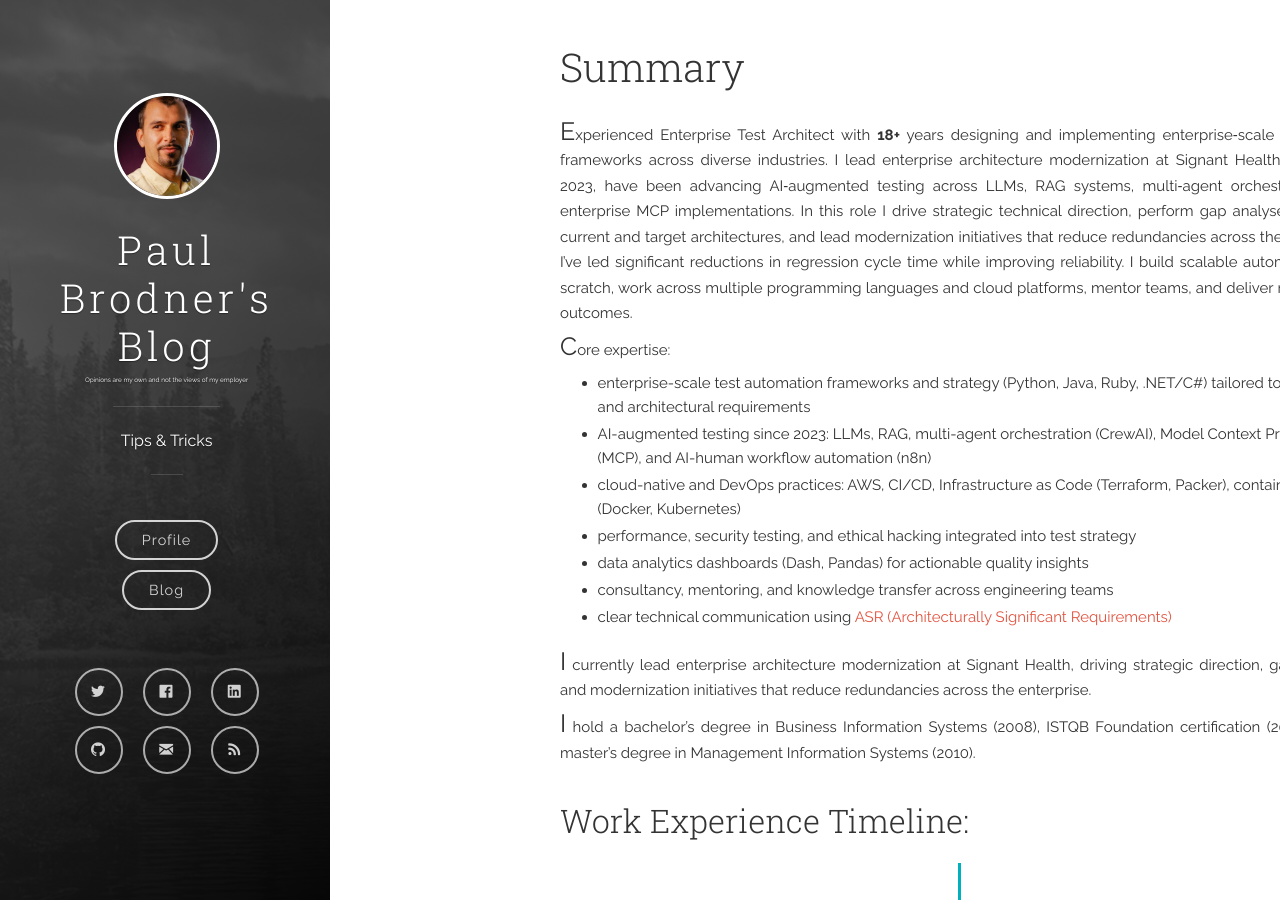
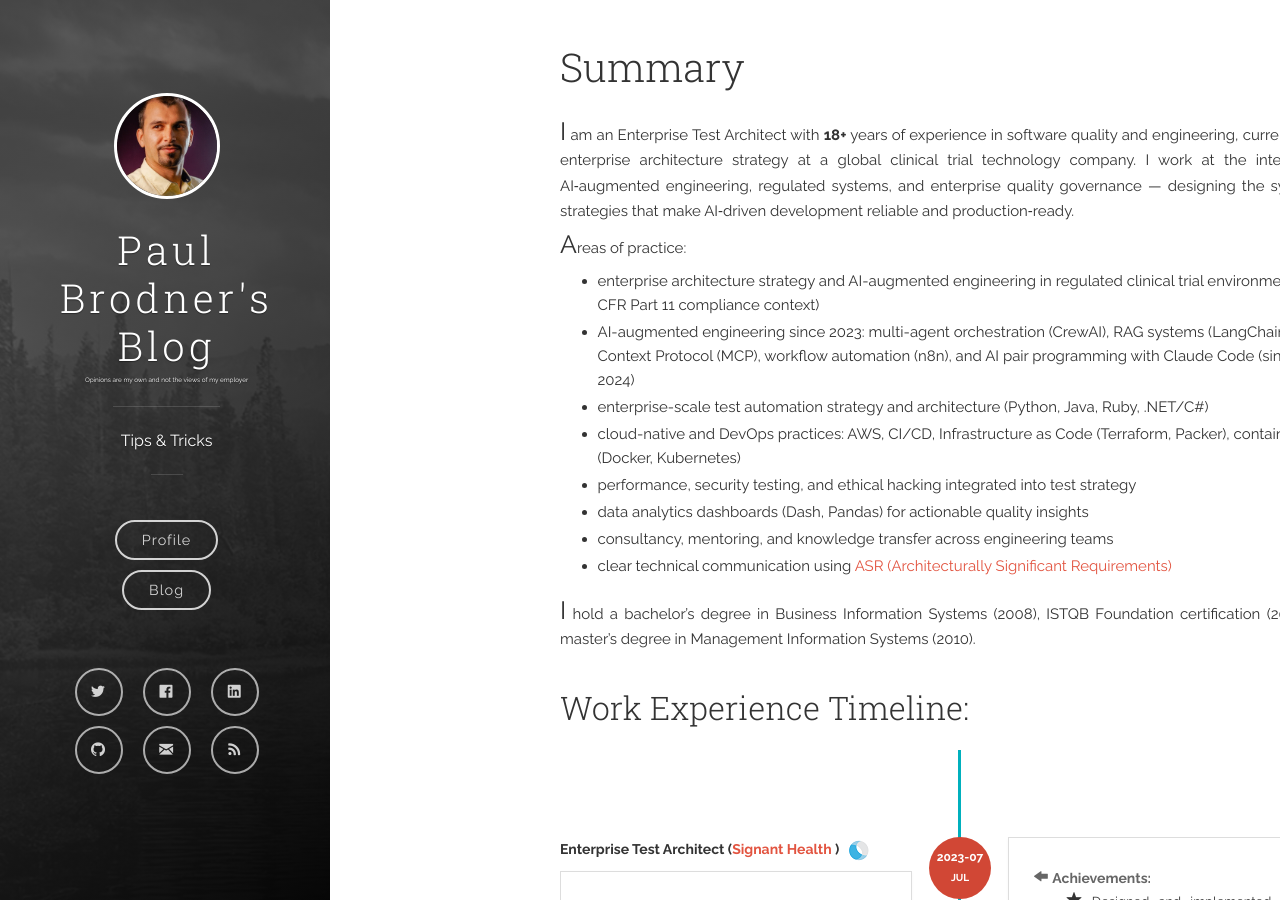
Before and after one commit to paulbrodner/paulbrodner.github.io, a Jekyll site: the page built from profile.md, in a window 1280 px wide and 900 px high. Built offline with Jekyll 4.4.1, drawn with Linux system fonts in a browser that asks for light colours; comment, search, counter and statistics services are not loaded.

Commit message:
update profile

```diff
--- a/_data/profile.json
+++ b/_data/profile.json
@@ -1,16 +1,16 @@
 
 {
   "short_intro": [
-    {"intro": "Core expertise:", "details": [
-      "enterprise-scale test automation frameworks and strategy (Python, Java, Ruby, .NET/C#) tailored to business and architectural requirements",
-      "AI-augmented testing since 2023: LLMs, RAG, multi-agent orchestration (CrewAI), Model Context Protocol (MCP), and AI-human workflow automation (n8n)",
+    {"intro": "Areas of practice:", "details": [
+      "enterprise architecture strategy and AI-augmented engineering in regulated clinical trial environments (FDA 21 CFR Part 11 compliance context)",
+      "AI-augmented engineering since 2023: multi-agent orchestration (CrewAI), RAG systems (LangChain), Model Context Protocol (MCP), workflow automation (n8n), and AI pair programming with Claude Code (since Aug 2024)",
+      "enterprise-scale test automation strategy and architecture (Python, Java, Ruby, .NET/C#)",
       "cloud-native and DevOps practices: AWS, CI/CD, Infrastructure as Code (Terraform, Packer), containerization (Docker, Kubernetes)",
       "performance, security testing, and ethical hacking integrated into test strategy",
       "data analytics dashboards (Dash, Pandas) for actionable quality insights",
       "consultancy, mentoring, and knowledge transfer across engineering teams",
-      "clear technical communication using <a href='https://en.wikipedia.org/wiki/Architecturally_significant_requirements' target=\"_blank\">ASR (Architecturally Significant Requirements)</a>"
+      "clear technical communication using <a href=’https://en.wikipedia.org/wiki/Architecturally_significant_requirements’ target=\"_blank\">ASR (Architecturally Significant Requirements)</a>"
     ]},
-    {"intro": "I currently lead enterprise architecture modernization at Signant Health, driving strategic direction, gap analysis, and modernization initiatives that reduce redundancies across the enterprise."},
     {"intro": "I hold a bachelor’s degree in Business Information Systems (2008), ISTQB Foundation certification (2009), and a master’s degree in Management Information Systems (2010)."}
   ],
 
--- a/_layouts/profile.html
+++ b/_layouts/profile.html
@@ -11,7 +11,7 @@ layout: page
 <h2>
     Summary</h2>
 <div class="summary">
-    <p><span class="first-letter">E</span>xperienced Enterprise Test Architect with <strong>{{ site.time | date: '%Y' | minus :2008 }}+</strong> years designing and implementing enterprise‑scale automation frameworks across diverse industries. I lead enterprise architecture modernization at Signant Health and, since 2023, have been advancing AI‑augmented testing across LLMs, RAG systems, multi‑agent orchestration, and enterprise MCP implementations. In this role I drive strategic technical direction, perform gap analyses between current and target architectures, and lead modernization initiatives that reduce redundancies across the enterprise. I’ve led significant reductions in regression cycle time while improving reliability. I build scalable automation from scratch, work across multiple programming languages and cloud platforms, mentor teams, and deliver measurable outcomes.</p>
+    <p><span class="first-letter">I</span> am an Enterprise Test Architect with <strong>{{ site.time | date: "%Y" | minus: 2008 }}+</strong> years of experience in software quality and engineering, currently leading enterprise architecture strategy at a global clinical trial technology company. I work at the intersection of AI‑augmented engineering, regulated systems, and enterprise quality governance — designing the systems and strategies that make AI‑driven development reliable and production‑ready.</p>
     <p></p>
     {% for sum in site.data.profile.short_intro %}
         {% assign firstLetter = sum["intro"] | slice: 0  %}
```
